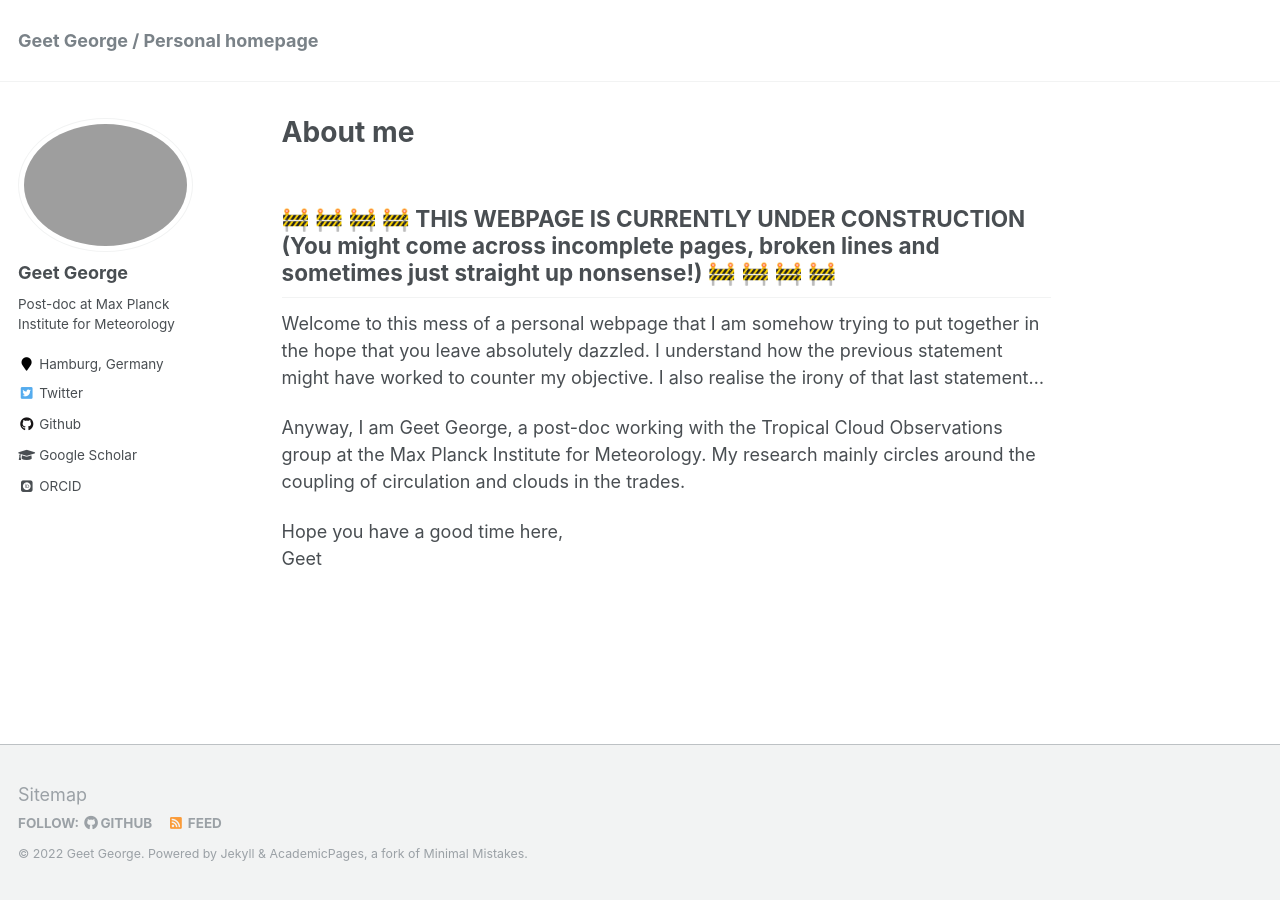
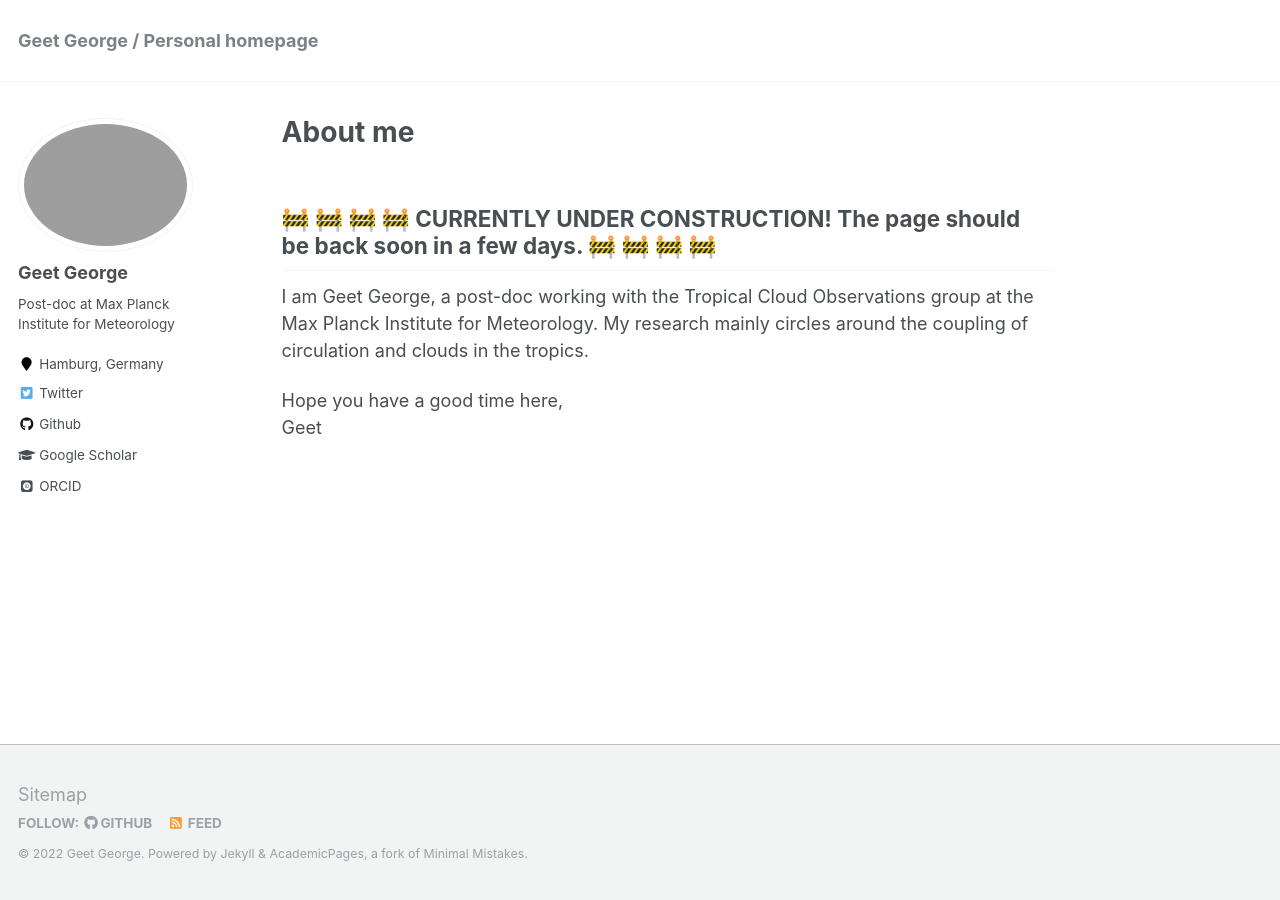
Before and after one commit to Geet-George/geet-george.github.io, a Jekyll site: the page built from _pages/about.md, in a window 1280 px wide. Built offline with Jekyll 4.4.1, drawn with Linux system fonts in a browser that asks for light colours; some web fonts are replaced.

Commit message:
Update about.md

```diff
--- a/_pages/about.md
+++ b/_pages/about.md
@@ -8,11 +8,13 @@
   - /about.html
 ---
 
-## 🚧 🚧 🚧 🚧 THIS WEBPAGE IS CURRENTLY UNDER CONSTRUCTION (You might come across incomplete pages, broken lines and sometimes just straight up nonsense!) 🚧 🚧 🚧 🚧
+## 🚧 🚧 🚧 🚧 CURRENTLY UNDER CONSTRUCTION! The page should be back soon in a few days. 🚧 🚧 🚧 🚧
 
-Welcome to this mess of a personal webpage that I am somehow trying to put together in the hope that you leave absolutely dazzled. I understand how the previous statement might have worked to counter my objective. I also realise the irony of that last statement...
+<!-- Welcome to this mess of a personal webpage that I am somehow trying to put together in the hope that you leave absolutely dazzled. I understand how the previous statement might have worked to counter my objective. I also realise the irony of that last statement...
 
-Anyway, I am Geet George, a post-doc working with the Tropical Cloud Observations group at the Max Planck Institute for Meteorology. My research mainly circles around the coupling of circulation and clouds in the trades.
+Anyway,
+ -->
+I am Geet George, a post-doc working with the Tropical Cloud Observations group at the Max Planck Institute for Meteorology. My research mainly circles around the coupling of circulation and clouds in the tropics.
 
 Hope you have a good time here,
 Geet
```
